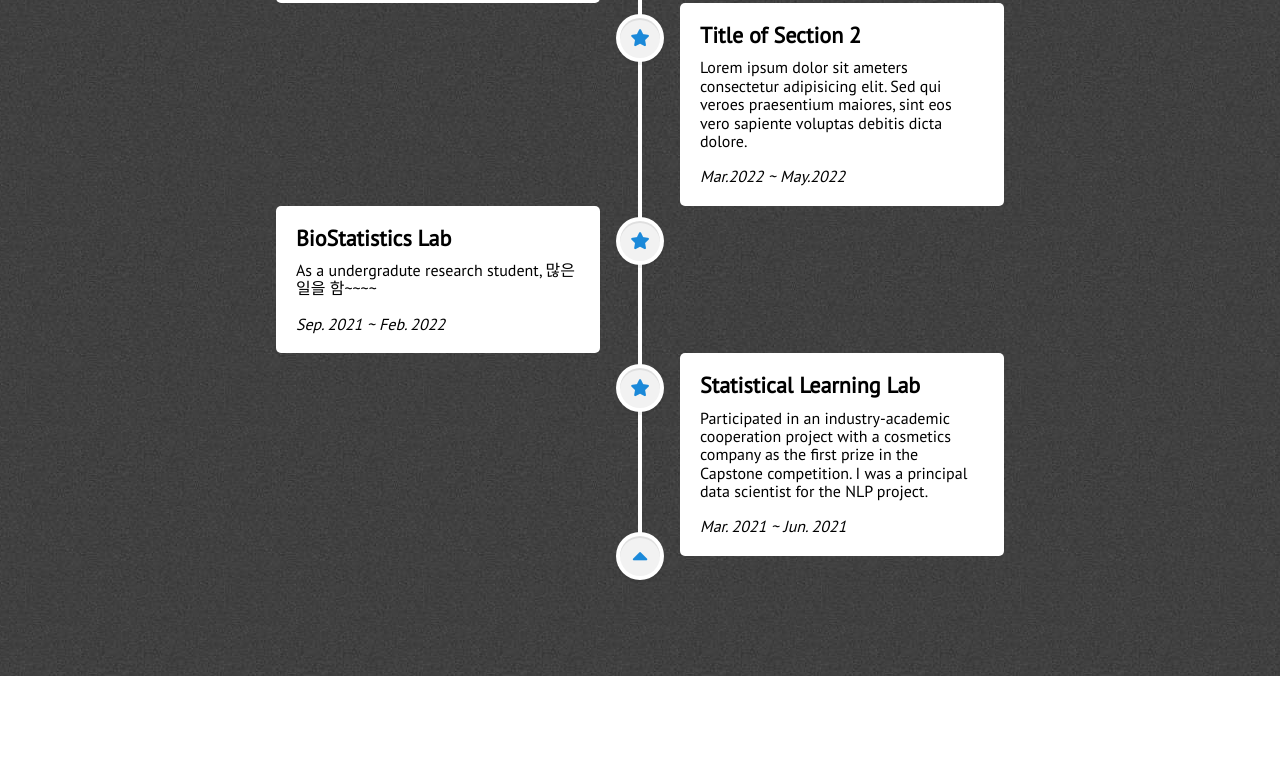
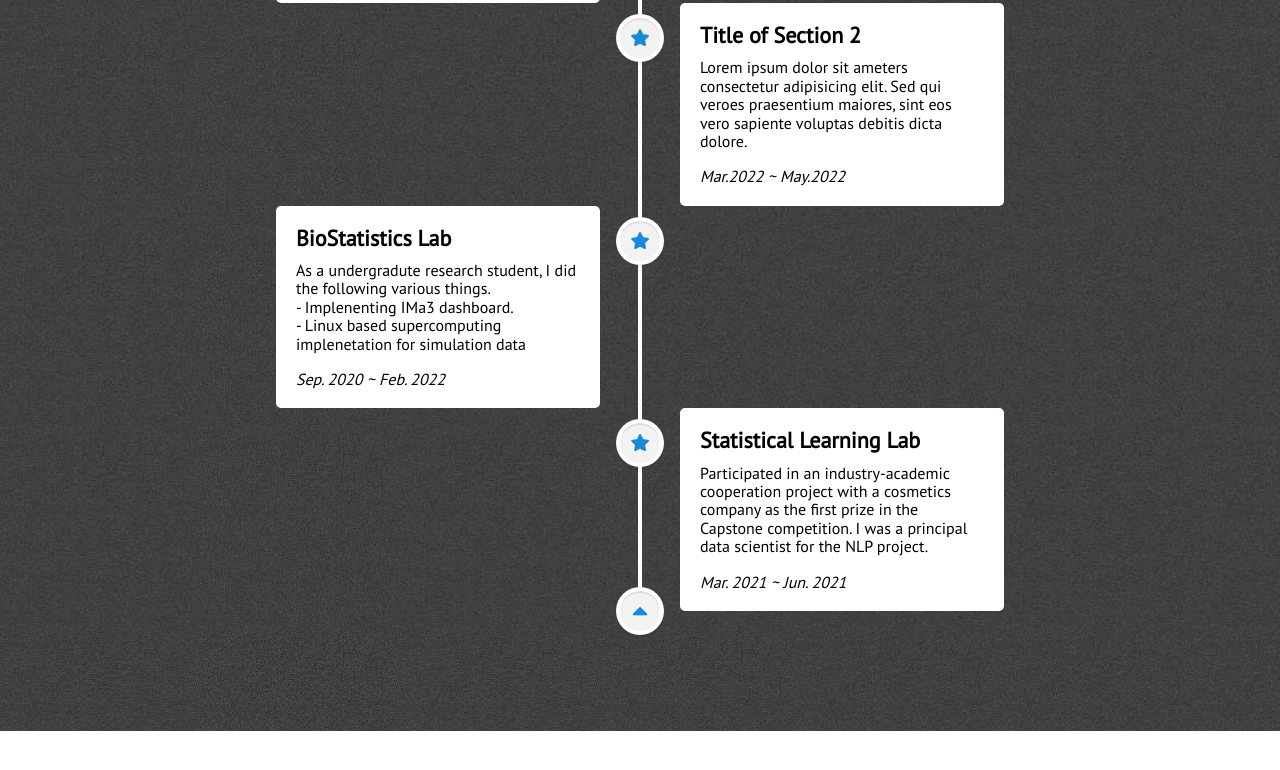
Before and after one commit to YoungheeGGO/YoungheeGGo.github.io, a Jekyll site: the page built from index.html, in a window 1280 px wide and 900 px high, scrolled down 4215 px. Shown: the top 770 px of the window. Built offline with Jekyll 4.4.1, drawn with Linux system fonts in a browser that asks for light colours; nearby versions of some CDN libraries.

Commit message:
Update blogs.html

```diff
--- a/_includes/blogs.html
+++ b/_includes/blogs.html
@@ -55,9 +55,10 @@
             <div class="details">
               <span class="title">BioStatistics Lab</span>
             </div>
-            <p>As a undergradute research student, 많은 일을 함~~~~ </p>
+            <p>As a undergradute research student, I did the following various things. <br/> - Implenenting IMa3 dashboard.<br/>- Linux based supercomputing implenetation for simulation data</p>
+
             <div class="bottom">
-              <i>Sep. 2021 ~ Feb. 2022</i>
+              <i>Sep. 2020 ~ Feb. 2022</i>
             </div>
           </section>
         </div>
```
